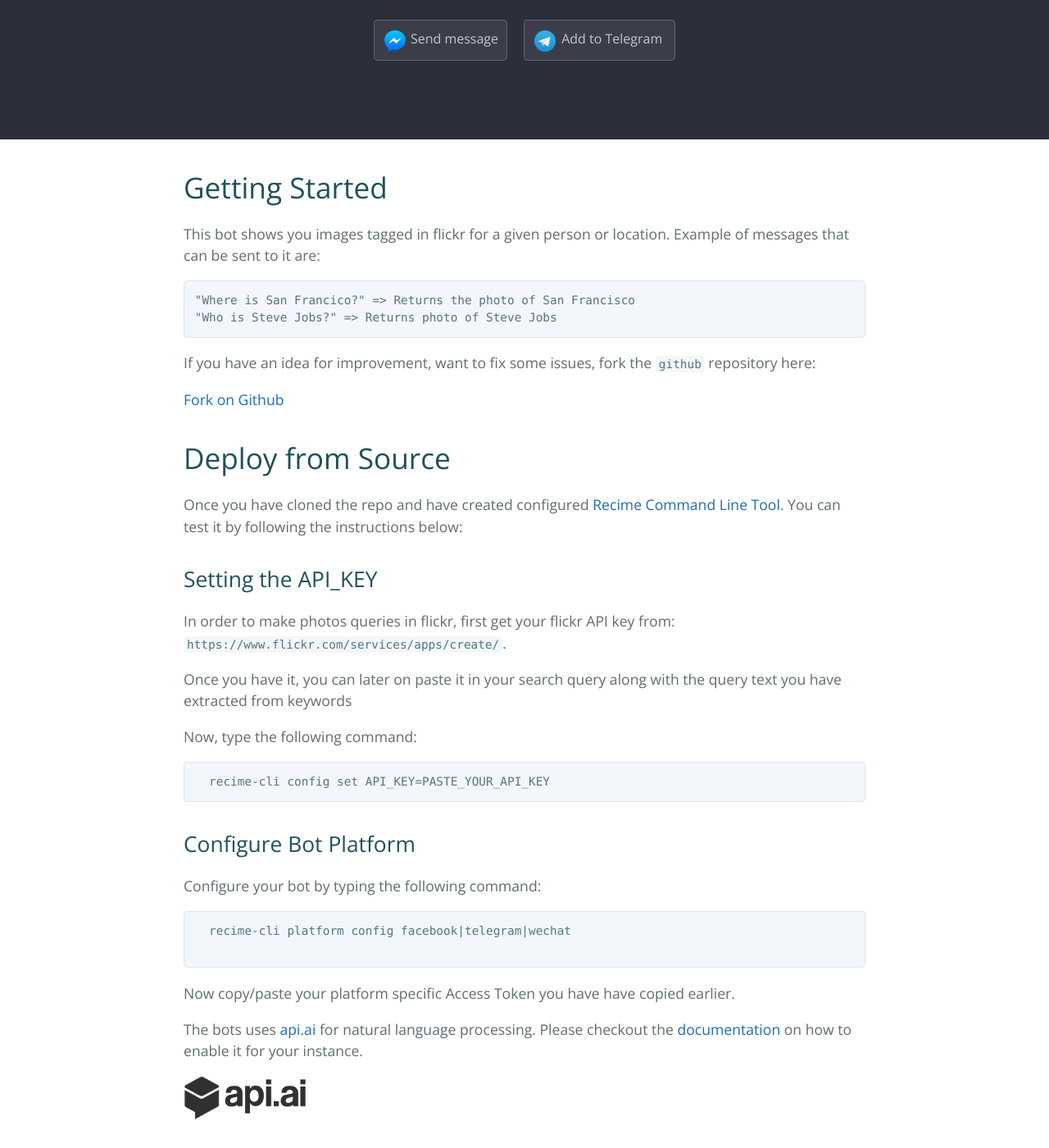
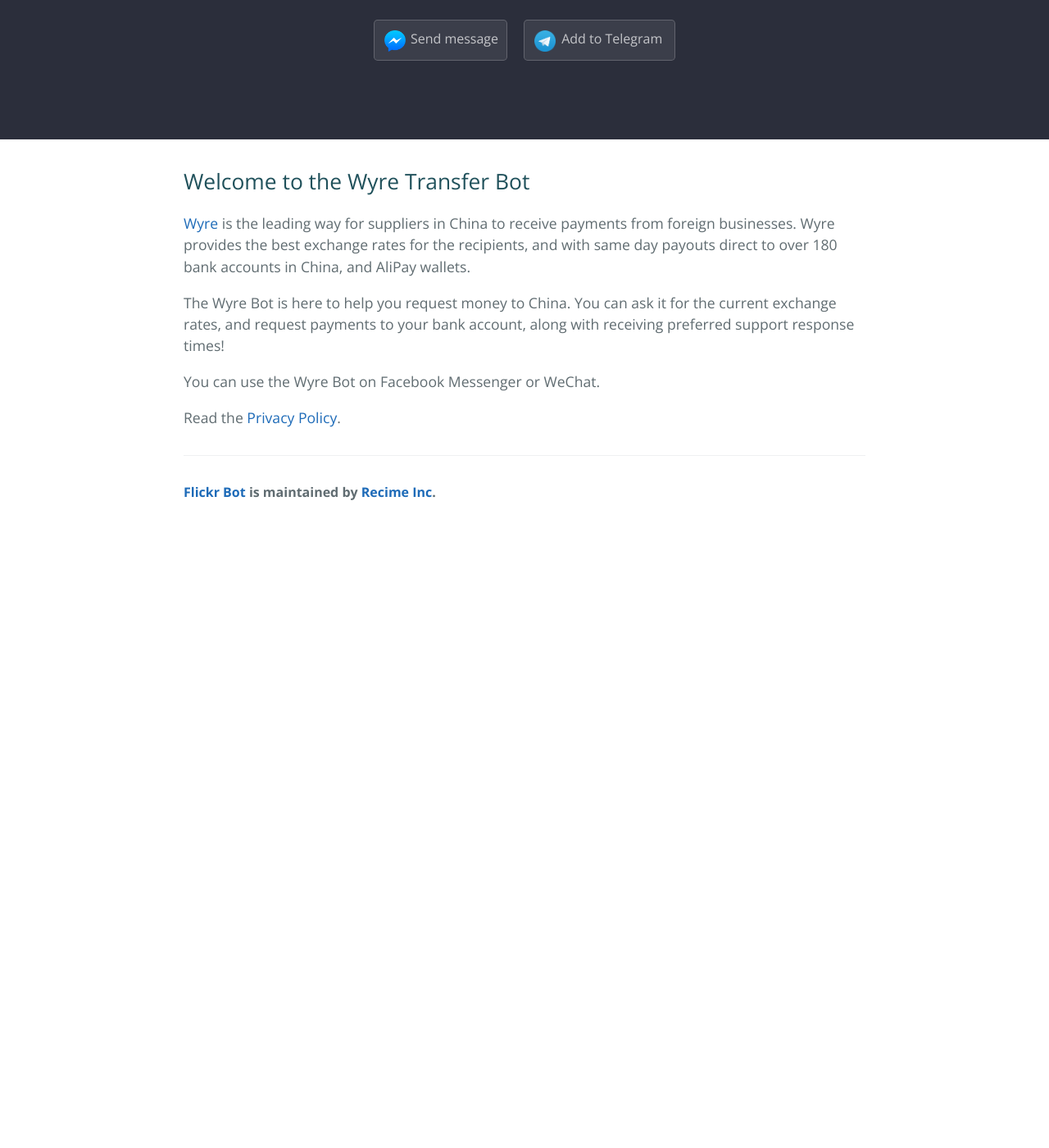
Before and after one commit to WyreBot/wyre_bot_page, a Jekyll site: the page built from index.md, in a window 1280 px wide and 1400 px high, scrolled down 299 px. Shown: the whole window at 82% size. Built offline with Jekyll 4.4.1, drawn with Linux system fonts in a browser that asks for light colours; after the commit the page ends 943 px from its top, so only the background shows below that; some of the changed text lies outside the part shown.

Commit message:
Update index.md
added homepage

````diff
--- a/index.md
+++ b/index.md
@@ -1,92 +1,16 @@
 ---
 layout: default
-title:  "Flickr Photos Bot"
+title:  "Wyre Transfer Bot"
 date:   2017-03-30 17:50:00
 categories: index
 ---
 
-# Getting Started
+## Welcome to the Wyre Transfer Bot
 
-This bot shows you images tagged in flickr for a given person or location. Example of messages that can be sent to it are:
+<a href="https://sendwyre.com" target="_blank">Wyre</a> is the leading way for suppliers in China to receive payments from foreign businesses. Wyre provides the best exchange rates for the recipients, and with same day payouts direct to over 180 bank accounts in China, and AliPay wallets.
 
-```
-"Where is San Francico?" => Returns the photo of San Francisco
-"Who is Steve Jobs?" => Returns photo of Steve Jobs
-```
+The Wyre Bot is here to help you request money to China. You can ask it for the current exchange rates, and request payments to your bank account, along with receiving preferred support response times!
 
-If you have an idea for improvement, want to fix some issues, fork the `github` repository here:
+You can use the Wyre Bot on Facebook Messenger or WeChat.
 
-<!-- Place this tag where you want the button to render. -->
-<a class="github-button" href="https://github.com/Recime/recime-flickr-bot/fork" data-icon="octicon-repo-forked" data-style="mega" data-count-aria-label="# forks on GitHub" aria-label="Fork Recime/recime-flickr-bot on GitHub">Fork on Github</a>
-
-# Deploy from Source
-
-Once you have cloned the repo and have created configured [Recime Command Line Tool](https://docs.recime.io/installation.html). You can test it by following the instructions below:
-
-## Setting the API_KEY
-
-In order to make photos queries in flickr, first get your flickr API key from:
-[`https://www.flickr.com/services/apps/create/`](https://www.flickr.com/services/apps/create/).
-
-Once you have it, you can later on paste it in your search query along with the query text you have extracted from keywords
-
-Now, type the following command:
-
-
-```
-  recime-cli config set API_KEY=PASTE_YOUR_API_KEY
-```
-
-## Configure Bot Platform
-
-Configure your bot by typing the following command:
-
-
-```
-  recime-cli platform config facebook|telegram|wechat
-
-```
-
-Now copy/paste your platform specific Access Token you have have copied earlier.
-
-The bots uses [api.ai](https://api.ai) for natural language processing. Please checkout the [documentation](https://docs.recime.io/api-ai-nlp.html) on how to enable it for your instance.
-
-![](images/api-ai.png)
-
-## Deploy
-
-```
-  recime-cli deploy
-
-```
-
-This will build the bot, install any missing dependencies and give you the live url of the bot:
-
-```
-bash-3.2$ recime-cli deploy
-INFO: Installing dependencies.
-> alan-turing@1.0.1 preinstall /steve/bot/Turing
-> npm install -g typescript
-/usr/local/bin/tsc -> /usr/local/lib/node_modules/typescript/bin/tsc
-/usr/local/bin/tsserver -> /usr/local/lib/node_modules/typescript/bin/tsserver
-/usr/local/lib
-└── typescript@2.0.8
-> alan-turing@1.0.1 build /Users/newrecimeuser/Source/Recime/bot/Turing
-> tsc
-INFO: Preparing.
-INFO: Compressing.
-INFO: Preparing to upload.
-28.18 KB / 28.18 KB [#########################################################] 100.00% 0s
-INFO: Finalizing.
-\
-=> https://us-west-1-bot.recime.io/bot/50d122fd3204e67f3a6452ba28b522da/v1
-
-INFO: Bot publish successful.
-For any questions and feedback, please reach us at hello@recime.io.
-bash-3.2$
-
-```
-
-Make sure to save your bot URL. After you have successfully deployed the bot, it is time to execute it.
-
-Please check out the [Recime Documenation](https://docs.recime.io) on how to get your free account, build and deploy your first bot.
+Read the <a href="/privacy" >Privacy Policy</a>.
````
